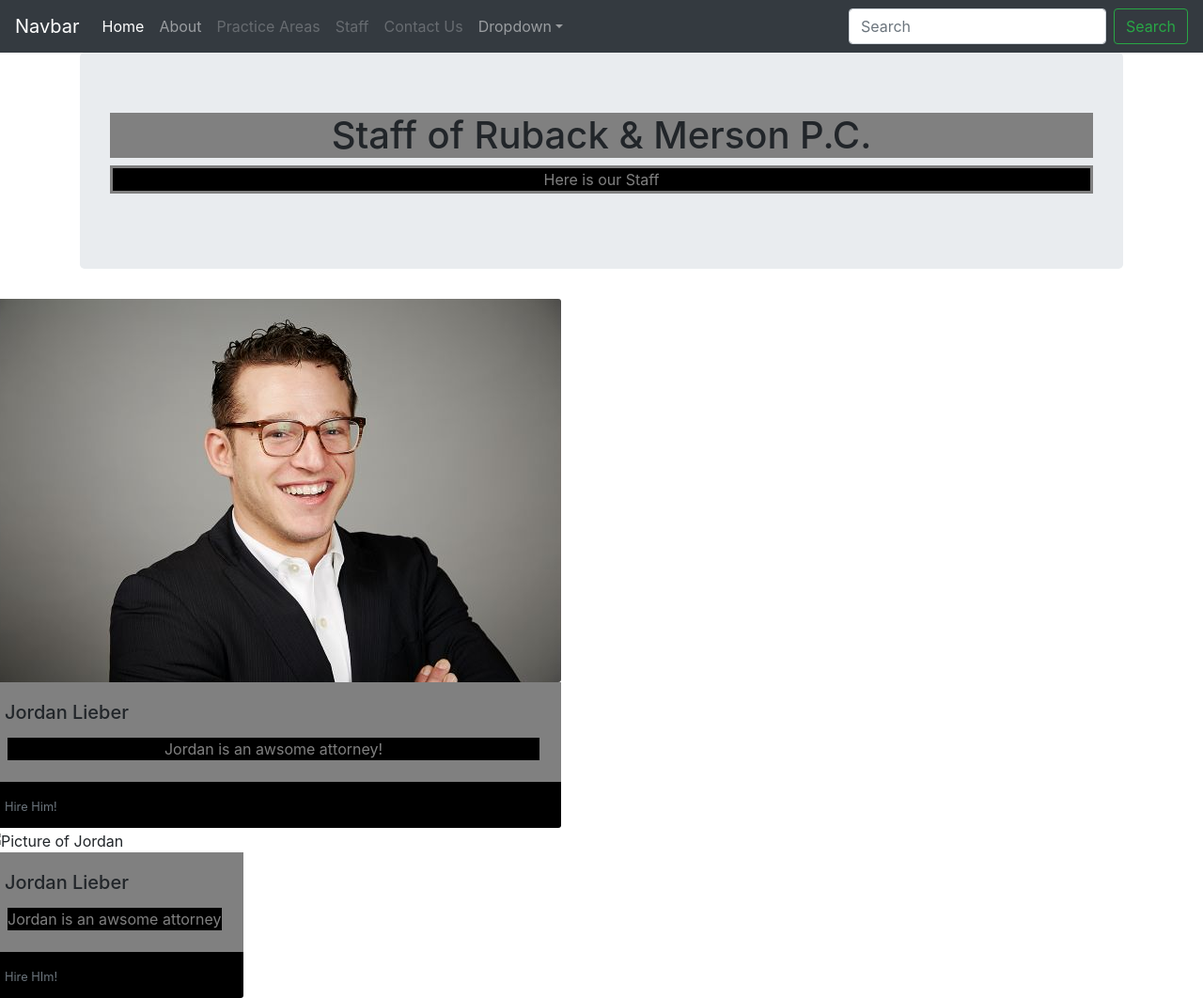
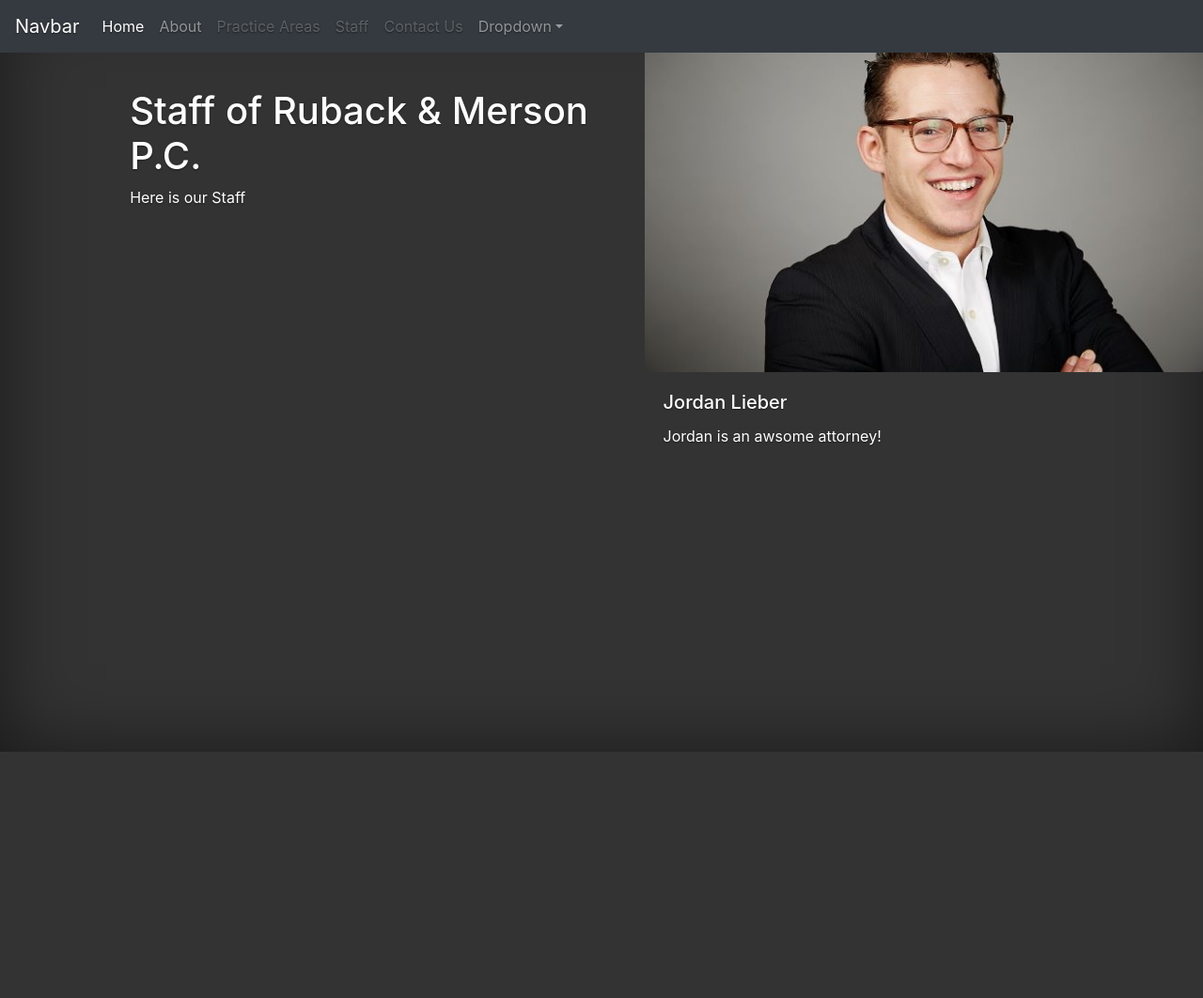
Before and after one commit to jalieb0812/project0, a plain HTML site: page staff.html in a window 1280 px wide. Shown: the whole page at 94% size. After the commit the page ends 800 px from the top, so only its background shows below. Drawn offline with nearby package versions, Linux system fonts and the light colour scheme.

Commit message:
did some stuff

```diff
--- a/cover.css
+++ b/cover.css
@@ -41,6 +41,13 @@ body {
   color: #fff;
   text-shadow: 0 .05rem .1rem rgba(0, 0, 0, .5);
   box-shadow: inset 0 0 5rem rgba(0, 0, 0, .5);
+}
+
+.jumbotron{
+
+  margin-top: 30px;
+
+  background-color: inherit;
 }
 
 .cover-container {
--- a/staff.html
+++ b/staff.html
@@ -2,8 +2,11 @@
 
 <html lang="en">
     <head>
-        <link href="https://stackpath.bootstrapcdn.com/bootstrap/4.1.3/css/bootstrap.min.css" rel="stylesheet">
-        <link href="styles.css" rel="stylesheet">
+
+
+        <!-- Bootstrap CSS -->
+        <link rel="stylesheet" href="https://stackpath.bootstrapcdn.com/bootstrap/4.4.1/css/bootstrap.min.css" integrity="sha384-Vkoo8x4CGsO3+Hhxv8T/Q5PaXtkKtu6ug5TOeNV6gBiFeWPGFN9MuhOf23Q9Ifjh" crossorigin="anonymous">
+        <link rel="stylesheet" href="cover.css"
         <meta name="Jordan Lieber" content="JO Website">
         <meta name="viewport" content="width=device-width, initial-scale=1.0, shrink-to-fit=no">
         <title>Staff PAGE 3</title>
@@ -43,11 +46,8 @@
           <a class="dropdown-item" href="practiceareas.html" title ="Practice Areas"> Practice Areas</a>
           <a class="dropdown-item" href="about.html">About</a>
         </div>
-    </ul>
-    <form class="form-inline my-2 my-lg-0">
-      <input class="form-control mr-sm-2" type="text" placeholder="Search" aria-label="Search">
-      <button class="btn btn-outline-success my-2 my-sm-0" type="submit">Search</button>
-    </form>
+
+
   </div>
 </nav>
 
@@ -62,38 +62,25 @@
     </div>
   </div>
 
-<div class="row mx-md-n5">
+<div class="container">
 
-    <div class=""col px-md-5"">
 
-    <img class="card-img" src="Leiber_J_21522_1.jpg" alt="Picture of Jordan" size="255X328" >
+<div class="column">
+
+    <div class="row">
+
+    <img class="card-img" src="Leiber_J_21522_1.jpg" alt="Picture of Jordan" size="150X200" >
   <!--   <div class="card-body"> -->
 
     <div class="card-body">
       <h5 class="card-title">Jordan Lieber</h5>
       <p class="card-text" >Jordan is an awsome attorney!</p>
     </div>
-    <div class="card-footer">
-      <small class="text-muted">Hire Him!</small>
-      </div>
+
     </div>
   </div>
+</div>
 
-
-  <div class="row mx-md-n5">
-    <div class=""col px-md-5"">
-
-
-    <img class="card-img" src="mark2.jpg" alt="Picture of Jordan">
-    <div class="card-body">
-      <h5 class="card-title">Jordan Lieber</h5>
-      <p class="card-text">Jordan is an awsome attorney</p>
-    </div>
-    <div class="card-footer">
-      <small class="text-muted">Hire HIm!</small>
-      </div>
-    </div>
-  </div>
 
 
         <script src="https://code.jquery.com/jquery-3.3.1.slim.min.js" integrity="sha384-q8i/X+965DzO0rT7abK41JStQIAqVgRVzpbzo5smXKp4YfRvH+8abtTE1Pi6jizo" crossorigin="anonymous"></script>
--- a/styles.css
+++ b/styles.css
@@ -25,10 +25,11 @@ h3{
 }
 
 .jumbotron {
-  background-color: ;
+  background-color:inherit ;
   background-image: none;
 
   background-size: cover;
+  margin-top: : 30px;
 }
 
 p {
```
Also changed, not shown: about.html (+10 -21 lines), practiceareas.html (+9 -21 lines).
